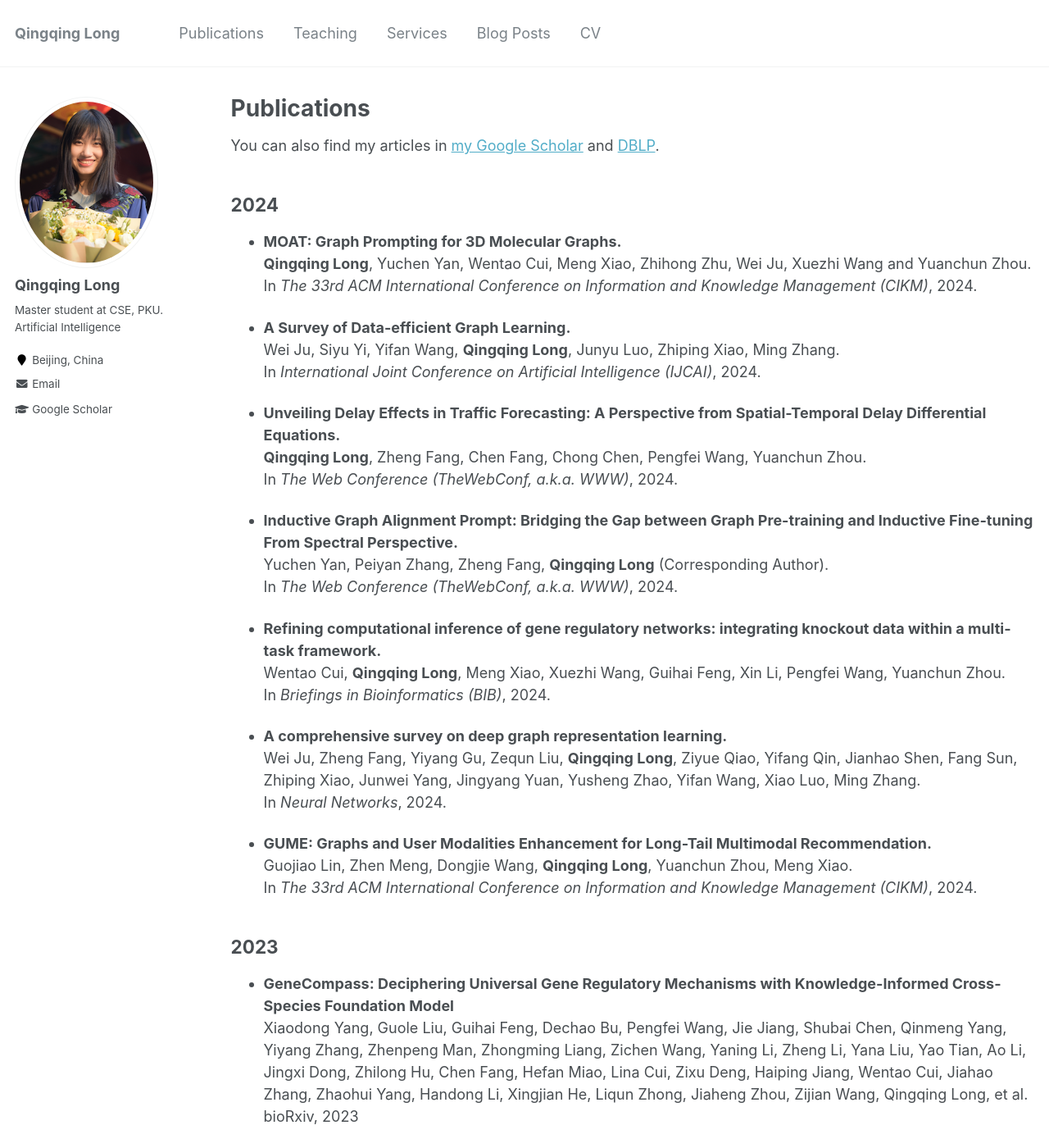
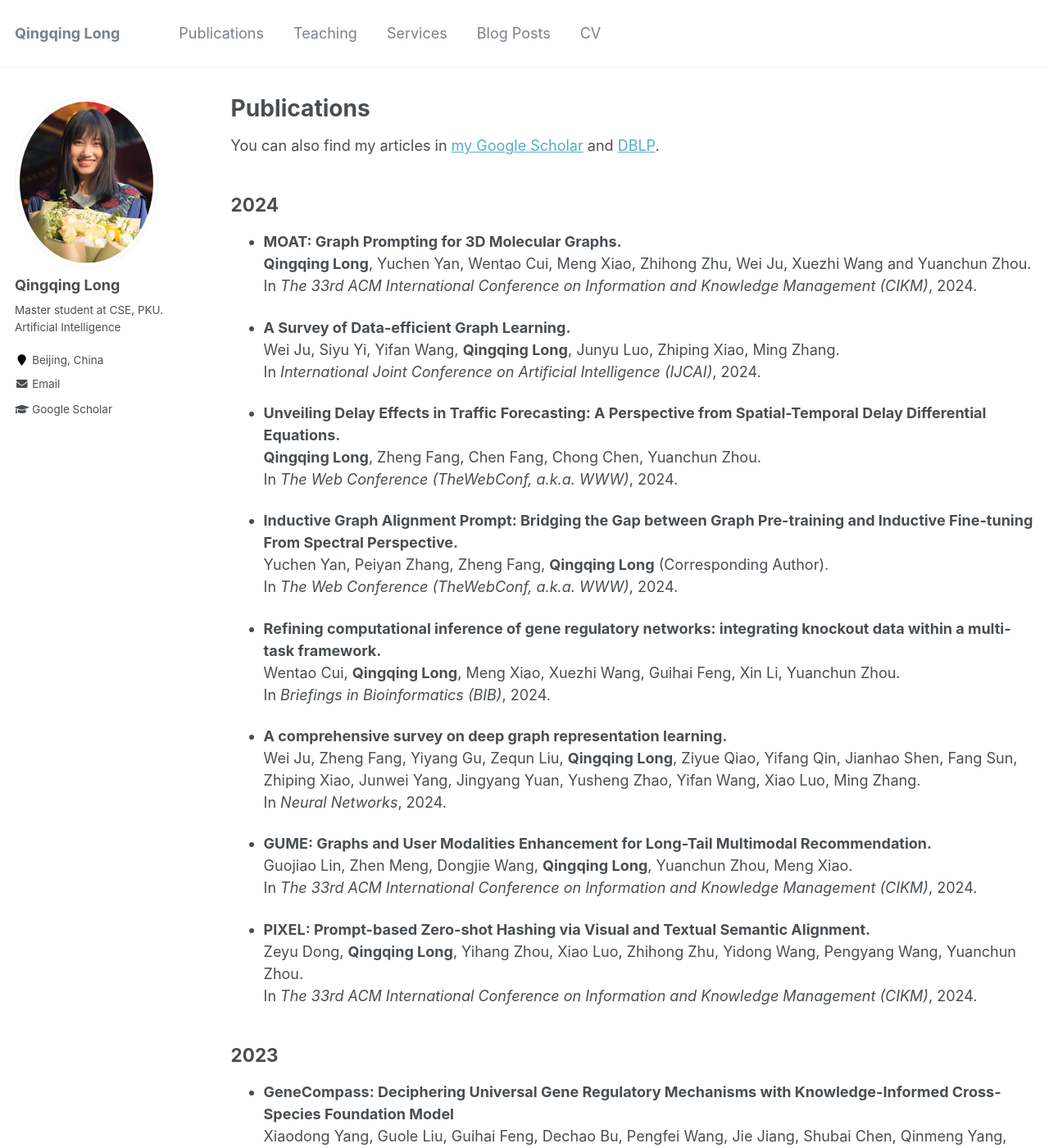
Before and after one commit to YimiAChack/YimiAChack.github.io, a Jekyll site: the page built from _pages/publications.md, in a window 1280 px wide and 1400 px high. Shown: the whole window at 82% size. Built offline with Jekyll 4.4.1, drawn with Linux system fonts in a browser that asks for light colours.

Commit message:
Update publications.md

```diff
--- a/_pages/publications.md
+++ b/_pages/publications.md
@@ -14,19 +14,22 @@ You can also find my articles in [my Google Scholar](https://scholar.google.com/
 Wei Ju, Siyu Yi, Yifan Wang, **Qingqing Long**, Junyu Luo, Zhiping Xiao, Ming Zhang.  <br>In *International Joint Conference on Artificial Intelligence (IJCAI)*, 2024.
 
 * **Unveiling Delay Effects in Traffic Forecasting: A Perspective from Spatial-Temporal Delay Differential Equations.** <br>
-**Qingqing Long**, Zheng Fang, Chen Fang, Chong Chen, Pengfei Wang, Yuanchun Zhou.  <br>In *The Web Conference (TheWebConf, a.k.a. WWW)*, 2024.
+**Qingqing Long**, Zheng Fang, Chen Fang, Chong Chen, Yuanchun Zhou.  <br>In *The Web Conference (TheWebConf, a.k.a. WWW)*, 2024.
 
 * **Inductive Graph Alignment Prompt: Bridging the Gap between Graph Pre-training and Inductive Fine-tuning From Spectral Perspective.** <br>
 Yuchen Yan, Peiyan Zhang, Zheng Fang, **Qingqing Long** (Corresponding Author). <br>In *The Web Conference (TheWebConf, a.k.a. WWW)*, 2024.
 
 * **Refining computational inference of gene regulatory networks: integrating knockout data within a multi-task framework.** <br>
-Wentao Cui, **Qingqing Long**, Meng Xiao, Xuezhi Wang, Guihai Feng, Xin Li, Pengfei Wang, Yuanchun Zhou. <br>In *Briefings in Bioinformatics (BIB)*, 2024.
+Wentao Cui, **Qingqing Long**, Meng Xiao, Xuezhi Wang, Guihai Feng, Xin Li, Yuanchun Zhou. <br>In *Briefings in Bioinformatics (BIB)*, 2024.
 
 * **A comprehensive survey on deep graph representation learning.** <br>
 Wei Ju, Zheng Fang, Yiyang Gu, Zequn Liu, **Qingqing Long**, Ziyue Qiao, Yifang Qin, Jianhao Shen, Fang Sun, Zhiping Xiao, Junwei Yang, Jingyang Yuan, Yusheng Zhao, Yifan Wang, Xiao Luo, Ming Zhang. <br>In *Neural Networks*, 2024.
 
 * **GUME: Graphs and User Modalities Enhancement for Long-Tail Multimodal Recommendation.** <br>
 Guojiao Lin, Zhen Meng, Dongjie Wang, **Qingqing Long**, Yuanchun Zhou, Meng Xiao. <br>In *The 33rd ACM International Conference on Information and Knowledge Management (CIKM)*, 2024.
+
+* **PIXEL: Prompt-based Zero-shot Hashing via Visual and Textual Semantic Alignment.** <br>
+Zeyu Dong, **Qingqing Long**, Yihang Zhou, Xiao Luo, Zhihong Zhu, Yidong Wang, Pengyang Wang, Yuanchun Zhou.  <br>In *The 33rd ACM International Conference on Information and Knowledge Management (CIKM)*, 2024.
 
 ## 2023
 * **GeneCompass: Deciphering Universal Gene Regulatory Mechanisms with Knowledge-Informed Cross-Species Foundation Model** <br>
```
